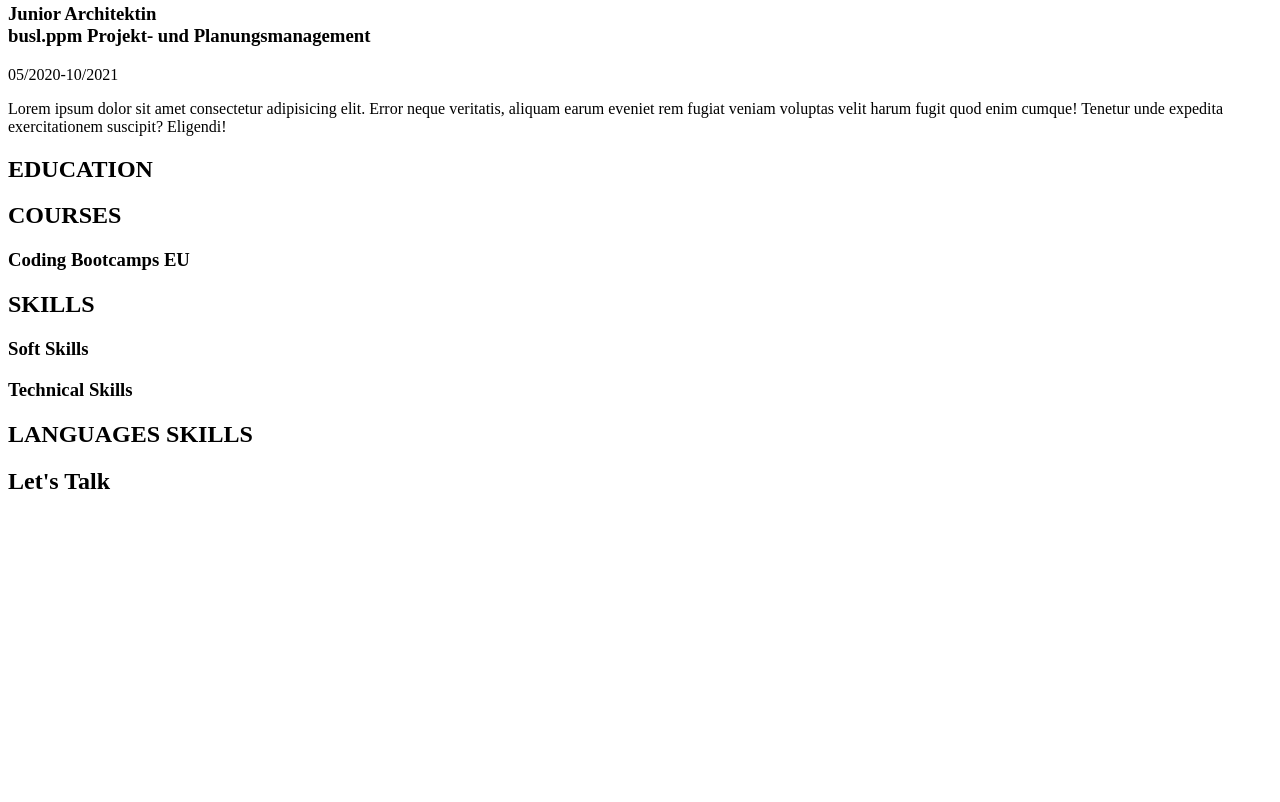
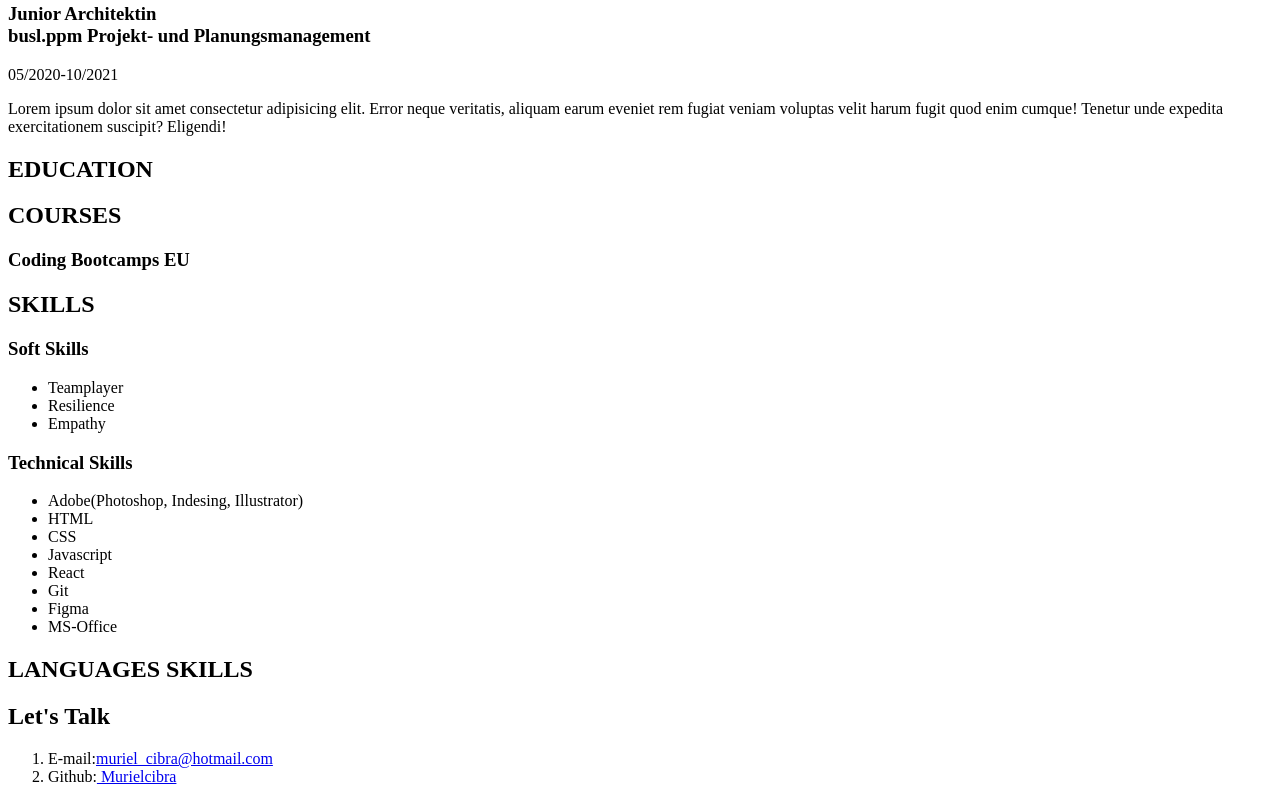
Before and after one commit to Murielcibra/CV, a plain HTML site: page index.html in a window 1280 px wide. Shown: the part 442-1244 px from the top of the page. Before the commit the page ends 957 px from the top, so only its background shows below. Drawn offline with Linux system fonts and the light colour scheme.

Commit message:
Skills and contact section edited

```diff
--- a/index.html
+++ b/index.html
@@ -16,14 +16,14 @@
       <a href="#courses">Courses</a>
       <a href="#skills">Skills</a>
       <a href="#languages">Languages</a>
-      <a href="#contact">Contact me</a>
+      <a href="#contact">Contact</a>
     </nav>
     <header>
       <h1>I am Muriel Cishek <br /></h1>
       <p>From an Architect <em>to Frontend- Developer</em></p>
     </header>
     <main>
-      <article><h2>ABOUT ME</h2></article>
+      <article id="aboutme"><h2>ABOUT ME</h2></article>
       <!--Profile-->
       <p>
         Lorem ipsum dolor, sit amet consectetur adipisicing elit. Assumenda
@@ -31,7 +31,7 @@
         quia odio ratione quidem optio placeat sunt numquam, laboriosam
         expedita. Facilis?
       </p>
-      <article>
+      <article id="experience">
         <h2>EXPERIENCE</h2>
         <section>
           <header>
@@ -65,24 +65,53 @@
           </p>
         </section>
       </article>
-      <article>
+      <article id="education">
         <h2>EDUCATION</h2>
       </article>
 
-      <article>
+      <article id="courses">
         <h2>COURSES</h2>
         <section><h3>Coding Bootcamps EU</h3></section>
       </article>
-      <article>
+      <article id="skills">
         <h2>SKILLS</h2>
-        <h3>Soft Skills</h3>
-        <h3>Technical Skills</h3>
+        <section>
+          <h3>Soft Skills</h3>
+          <ul>
+            <li>Teamplayer</li>
+            <li>Resilience</li>
+            <li>Empathy</li>
+          </ul>
+        </section>
+        <section>
+          <h3>Technical Skills</h3>
+          <ul>
+            <li>Adobe(Photoshop, Indesing, Illustrator)</li>
+            <li>HTML</li>
+            <li>CSS</li>
+            <li>Javascript</li>
+            <li>React</li>
+            <li>Git</li>
+            <li>Figma</li>
+            <li>MS-Office</li>
+          </ul>
+        </section>
       </article>
-      <article>
+      <article id="languages">
         <h2>LANGUAGES SKILLS</h2>
       </article>
-      <article>
+      <article id="contact">
         <h2>Let's Talk</h2>
+        <ol>
+          <li>
+            E-mail:<a href="mailto:muriel_cibra@hotmail.com"
+              >muriel_cibra@hotmail.com</a
+            >
+          </li>
+          <li>
+            Github:<a href="https://github.com/Murielcibra"> Murielcibra</a>
+          </li>
+        </ol>
         <!--Contact me-->
       </article>
     </main>
```
